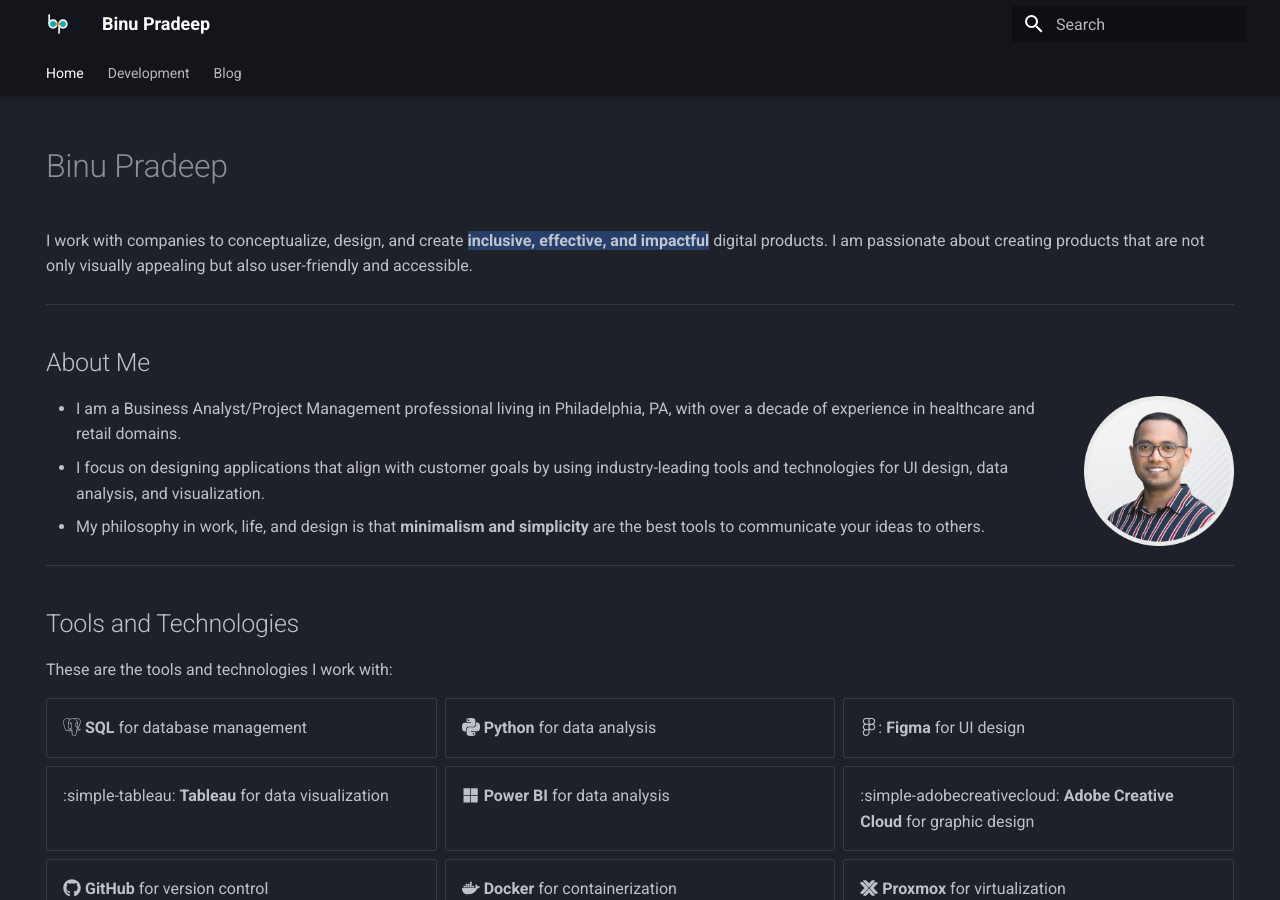
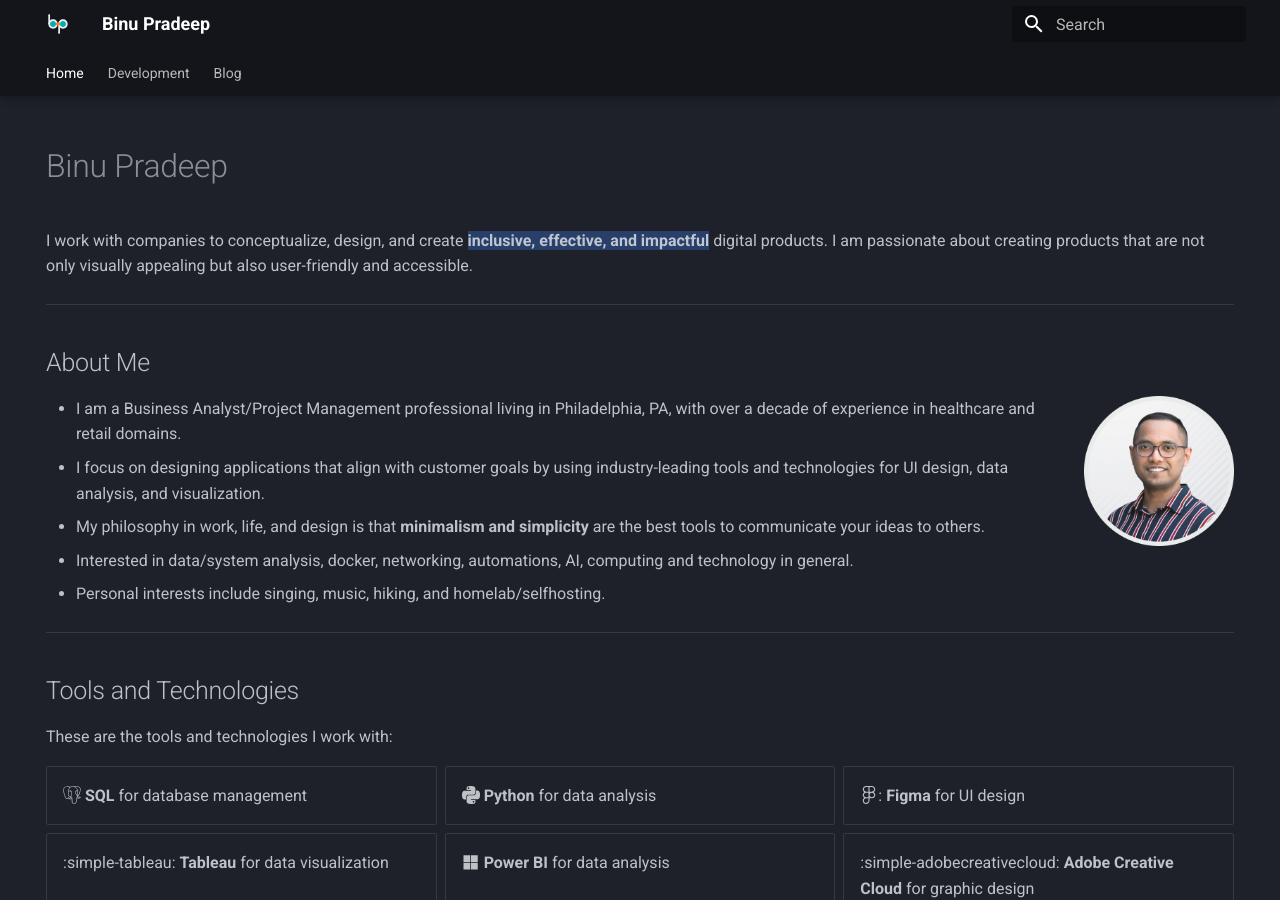
Before and after one commit to binuengoor/binupradeep-mkdocs, an MkDocs documentation site: the page built from docs/index.md, in a window 1280 px wide and 900 px high. Built offline with MkDocs 1.6.1 and Material for MkDocs 9.7.7, drawn with Linux system fonts in a browser that asks for light colours.

Commit message:
updated About Me in index.md

```diff
--- a/docs/index.md
+++ b/docs/index.md
@@ -21,6 +21,8 @@
 - I am a Business Analyst/Project Management professional living in Philadelphia, PA, with over a decade of experience in healthcare and retail domains.
 - I focus on designing applications that align with customer goals by using industry-leading tools and technologies for UI design, data analysis, and visualization.
 - My philosophy in work, life, and design is that **minimalism and simplicity** are the best tools to communicate your ideas to others.
+- Interested in data/system analysis, docker, networking, automations, AI, computing and technology in general.
+- Personal interests include singing, music, hiking, and homelab/selfhosting.
 
 ---
 
```
